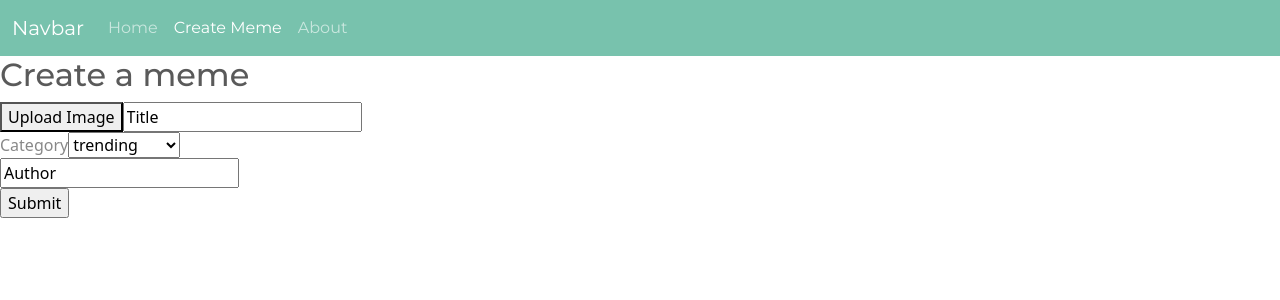
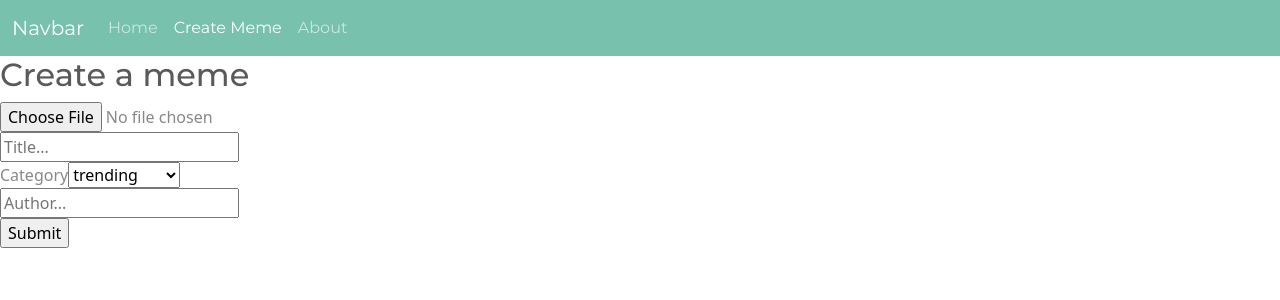
Before and after one commit to krupabahulya/meme-blog, a React (Create React App) app: page /createMeme in a window 1280 px wide. Shown: the top 300 px of the page. Built offline with nearby package versions, Linux system fonts and the light colour scheme.

Commit message:
create a form updated

```diff
--- a/src/components/MemeForm.js
+++ b/src/components/MemeForm.js
@@ -1,38 +1,47 @@
 import React from "react";
 
-import { useState } from "react";
+import { useState, useEffect } from "react";
 
 const Meme = () => {
   const [selectedImage, setSelectedImage] = useState(null);
+  const [imageUrl, setImageUrl] = useState(null);
+  useEffect(() => {
+    if (selectedImage) {
+      setImageUrl(URL.createObjectURL(selectedImage));
+    }
+  }, [selectedImage]);
+
+  console.log(selectedImage);
+
   return (
     <div>
       <h2>Create a meme</h2>
       <form>
         <input
-          accept="image/*"
           type="file"
           id="select-image"
-          style={{ display: "none" }}
           onChange={(e) => setSelectedImage(e.target.files[0])}
         />
-        <label>
-          <button variant="contained" color="primary" component="span">
-            Upload Image
-          </button>
-        </label>
-        <input type="text" value="Title" /> <br />
+        {imageUrl && selectedImage && (
+          <>
+            <div>Image Preview:</div>
+            <img src={imageUrl} alt={selectedImage.name} height="100px" />
+          </>
+        )}{" "}
+        <br />
+        <input type="text" placeholder="Title..." /> <br />
         <label>Category</label>
         <select id="memes" name="memes">
-          <option value="trending">trending</option>
-          <option value="classics">classics</option>
-          <option value="animals">animals</option>
-          <option value="crypto">crypto</option>
-          <option value="cooking">cooking</option>
-          <option value="relationship">relationship</option>
+          <option>trending</option>
+          <option>classics</option>
+          <option>animals</option>
+          <option>crypto</option>
+          <option>cooking</option>
+          <option>relationship</option>
         </select>{" "}
         <br />
-        <input type="text" value="Author" /> <br />
-        <input type="Submit" value="Submit" />
+        <input type="text" placeholder="Author..." /> <br />
+        <input type="Submit" defaultValue="Submit" />
       </form>
     </div>
   );
```
